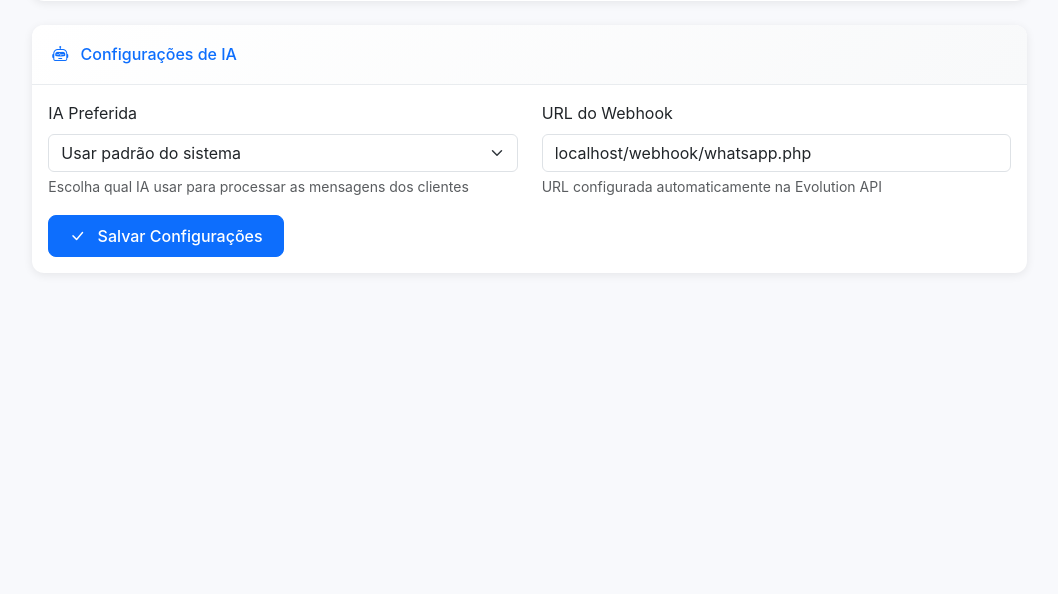
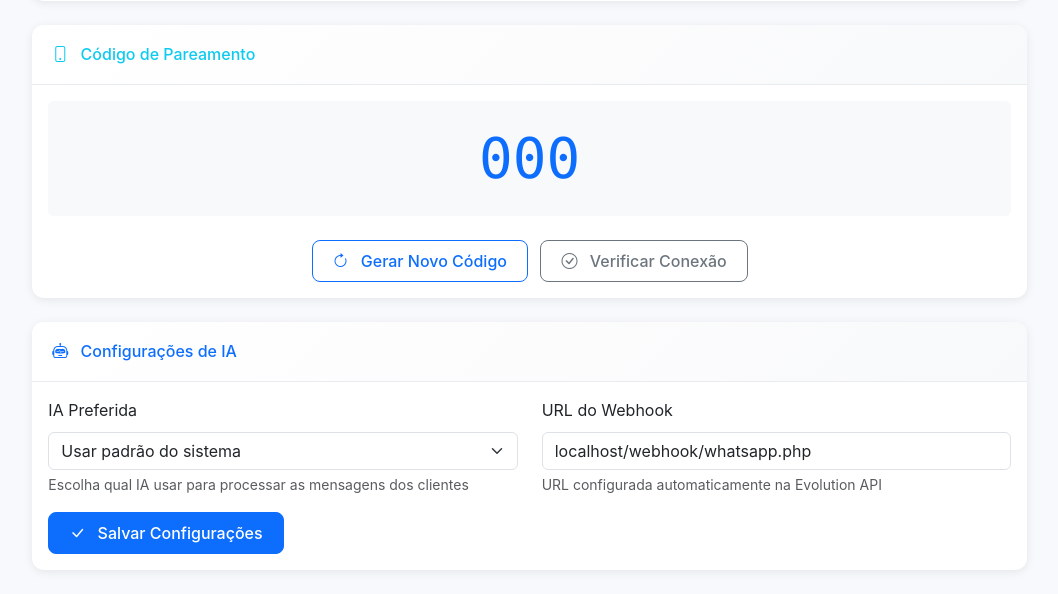
Before and after one commit to juninho877/botauto1, a PHP site: template views/company/whatsapp.php in a window 1280 px wide. Shown: the part 889-1483 px from the top of the page, without its empty margins (217-1275 px from the left). Before the commit the page ends 1146 px from the top, so only its background shows below. Run offline with PHP 8.4, Linux system fonts and the light colour scheme; the visitor is signed in with stand-in values (Sample User, id 1); the template is opened without the code that fills it: most values are stand-ins (such as "Sample title", 1, 10 or a date in 2020); data that the repository does not hold is empty; some libraries are stand-ins or nearby versions.

Commit message:
Implement improved JSON error reporting and pairing code handling

```diff
--- a/views/company/whatsapp.php
+++ b/views/company/whatsapp.php
@@ -217,6 +217,49 @@ include BASE_PATH . '/views/layouts/header.php';
                 </div>
                 <?php endif; ?>
 
+                <!-- Pairing Code Section -->
+                <?php if (isset($pairing_code)): ?>
+                <div class="card mb-4" id="pairingCodeSection">
+                    <div class="card-header">
+                        <h6 class="m-0 font-weight-bold text-info">
+                            <i class="bi bi-phone me-2"></i>
+                            Código de Pareamento
+                        </h6>
+                    </div>
+                    <div class="card-body text-center">
+                        <div class="alert alert-info mb-4">
+                            <i class="bi bi-info-circle me-2"></i>
+                            <strong>Código de Pareamento Gerado!</strong>
+                        </div>
+
+                        <div class="bg-light p-4 rounded mb-4">
+                            <h2 class="display-4 font-monospace text-primary mb-0"><?= htmlspecialchars($pairing_code) ?></h2>
+                        </div>
+
+                        <div class="alert alert-warning">
+                            <i class="bi bi-exclamation-triangle me-2"></i>
+                            <strong>Instruções para Pareamento:</strong>
+                            <ol class="mb-0 mt-2 text-start">
+                                <li>Abra o WhatsApp no seu celular</li>
+                                <li>Toque em "Mais opções" (três pontos) > "Dispositivos conectados"</li>
+                                <li>Toque em "Conectar com código de telefone"</li>
+                                <li>Digite o código: <strong><?= htmlspecialchars($pairing_code) ?></strong></li>
+                            </ol>
+                        </div>
+
+                        <div class="mt-3">
+                            <button class="btn btn-outline-primary me-2" onclick="location.reload()">
+                                <i class="bi bi-arrow-clockwise me-2"></i>
+                                Gerar Novo Código
+                            </button>
+                            <button class="btn btn-outline-secondary" onclick="checkConnectionStatus()">
+                                <i class="bi bi-check-circle me-2"></i>
+                                Verificar Conexão
+                            </button>
+                        </div>
+                    </div>
+                </div>
+                <?php endif; ?>
                 <!-- Disconnect Section -->
                 <?php if (isset($whatsapp_connected) && $whatsapp_connected): ?>
                 <div class="card mb-4">
```
Also changed, not shown: controllers/CompanyController.php (+19 -2 lines).
